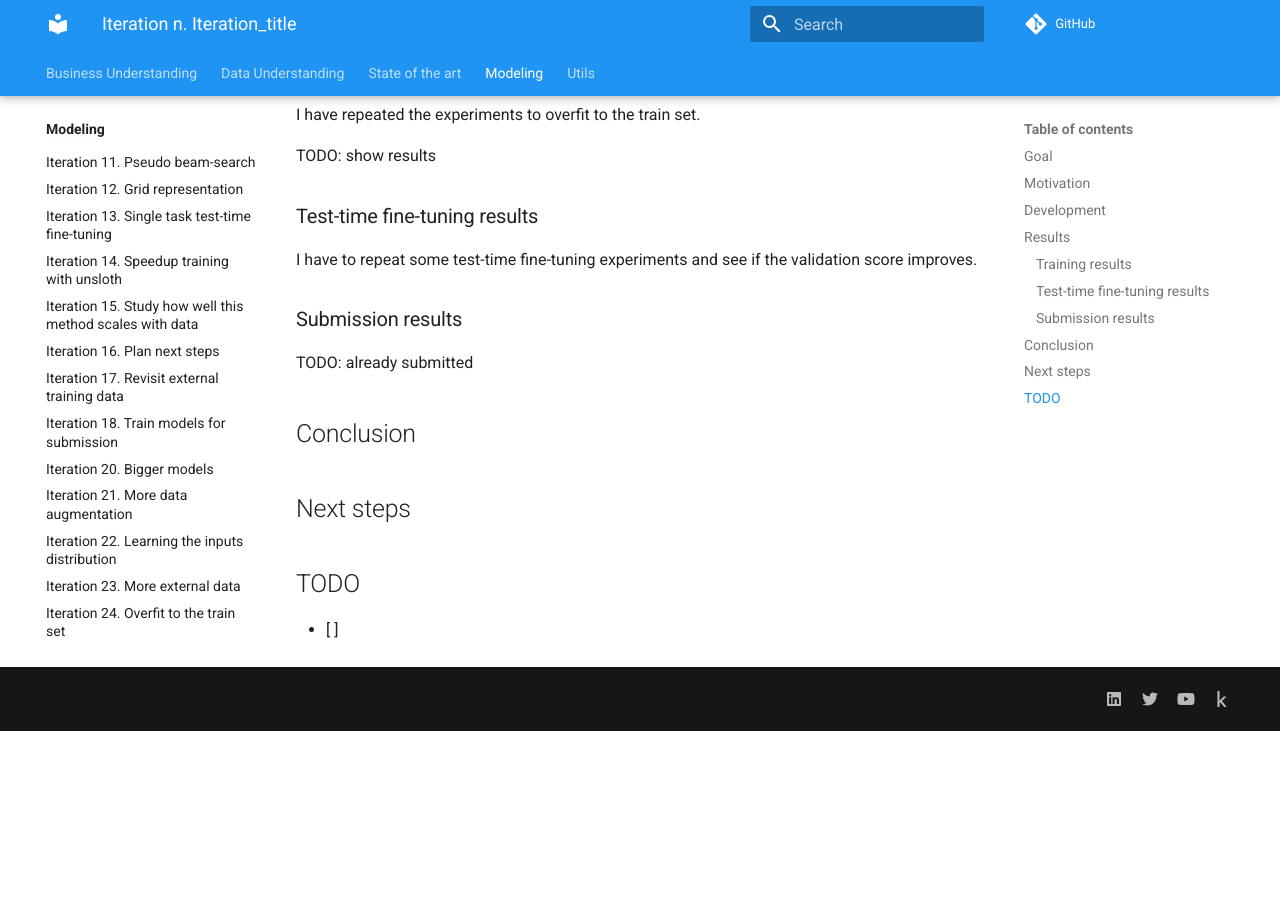
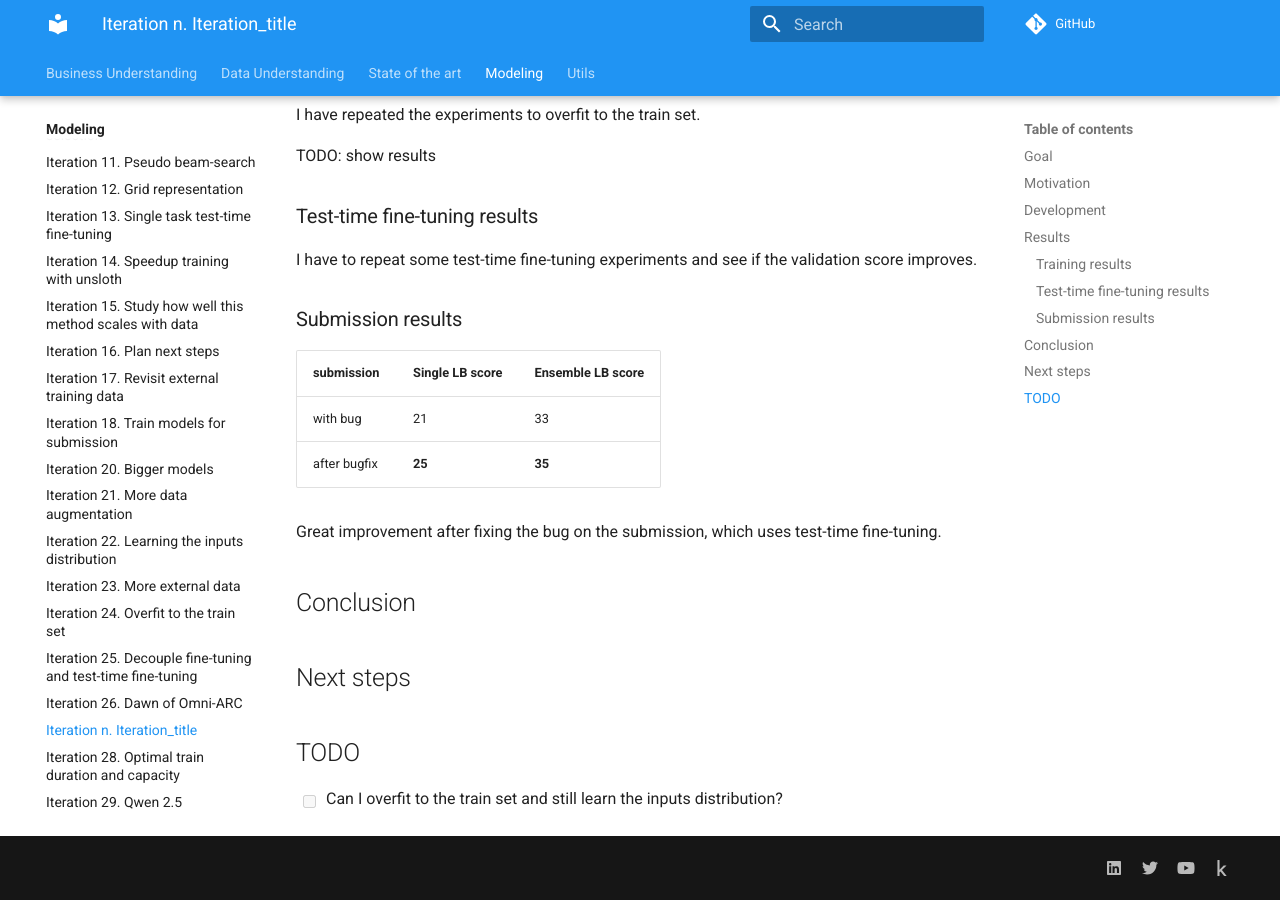
Before and after one commit to zhengjunyao-work/arc24, an MkDocs documentation site: the page built from docs/modeling/Iteration_27_fix_data_augmentation_bug.md, in a window 1280 px wide and 900 px high, scrolled down 808 px. Built offline with MkDocs 1.6.1 and Material for MkDocs 9.7.7, drawn with Linux system fonts in a browser that asks for light colours; comment, search, counter and statistics services are not loaded; before the commit the page ends 1539 px from its top, so only the background shows below that.

Commit message:
updated documentation

```diff
--- a/docs/modeling/Iteration_27_fix_data_augmentation_bug.md
+++ b/docs/modeling/Iteration_27_fix_data_augmentation_bug.md
@@ -35,7 +35,12 @@
 
 ### Submission results
 
-TODO: already submitted
+| submission   | Single LB score | Ensemble LB score |
+|--------------|-----------------|-------------------|
+| with bug     | 21              | 33                |
+| after bugfix | **25**          | **35**            |
+
+Great improvement after fixing the bug on the submission, which uses test-time fine-tuning.
 
 ## Conclusion
 
@@ -43,4 +48,4 @@
 
 ## TODO
 
-- [ ]
+- [ ] Can I overfit to the train set and still learn the inputs distribution?
```
Also changed, not shown: docs/modeling/Iteration_29_qwen25.md (+1 -1 lines).
